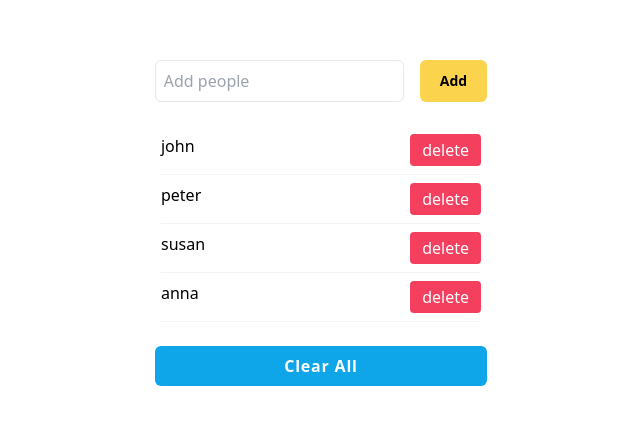
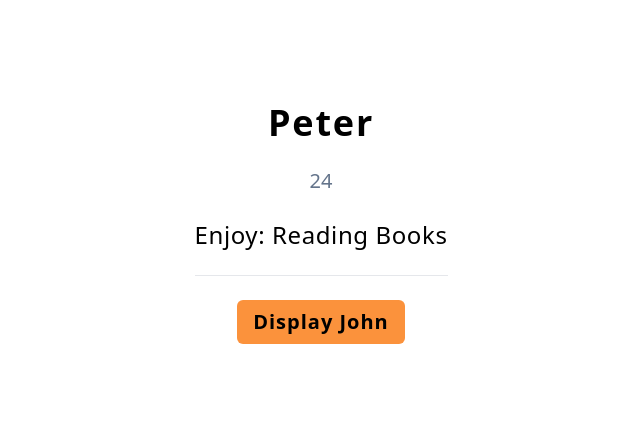
Before and after one commit to miawithcode/react-advance, a React (Vite) app: page / in a window 1280 px wide. Shown: the part 177-602 px from the top of the page, without its empty margins (319-959 px from the left). Built offline with nearby package versions, Linux system fonts and the light colour scheme.

Commit message:
feat: add useState object

```diff
--- a/src/App.jsx
+++ b/src/App.jsx
@@ -1,4 +1,4 @@
-import Project from './project/01-useState/List'
+import Project from './project/01-useState/Object'
 
 function App() {
 
--- /dev/null
+++ b/src/project/01-useState/Object.jsx
@@ -0,0 +1,35 @@
+import { useState } from "react"
+
+const Object = () => {
+  const [person, setPerson] = useState({
+    name: 'Peter',
+    age: 24,
+    hobby: 'reading books',
+  })
+
+  const displayPerson = () => {
+    setPerson({name: 'John', age: 28, hobby: 'playing code'})
+    // setPerson({...person, name: 'susan'}); // only modify name
+  }
+
+  return (
+    <div className="flex flex-col items-center gap-6">
+      <h2 className=" text-4xl font-bold capitalize tracking-wider ">
+        {person.name}
+      </h2>
+      <h2 className=" text-xl text-slate-500 ">{person.age}</h2>
+      <h3 className=" text-2xl capitalize tracking-wide ">
+        Enjoy: {person.hobby}
+      </h3>
+      <hr className=" w-full bg-slate-600 " />
+      <button
+        type="button"
+        onClick={displayPerson}
+        className=" captalize rounded-md bg-orange-400 px-4 py-2 text-xl font-semibold tracking-wider transition duration-200 hover:bg-orange-500 "
+      >
+        Display John
+      </button>
+    </div>
+  );
+}
+export default Object
```
Also changed, not shown: 1 other file (tests, documents, lock files or other folders).
